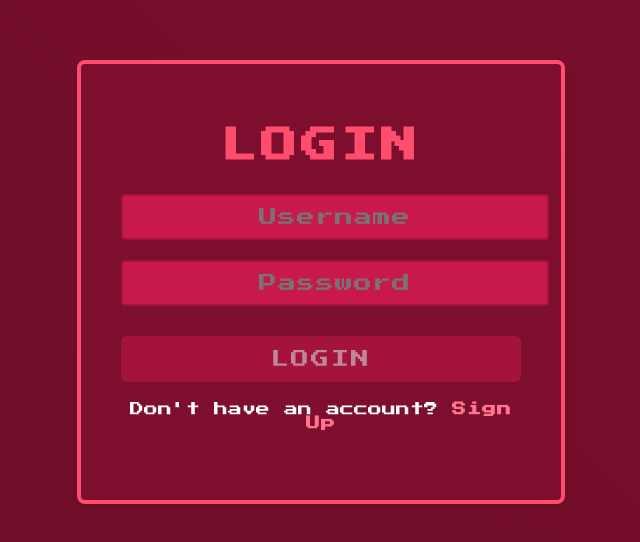
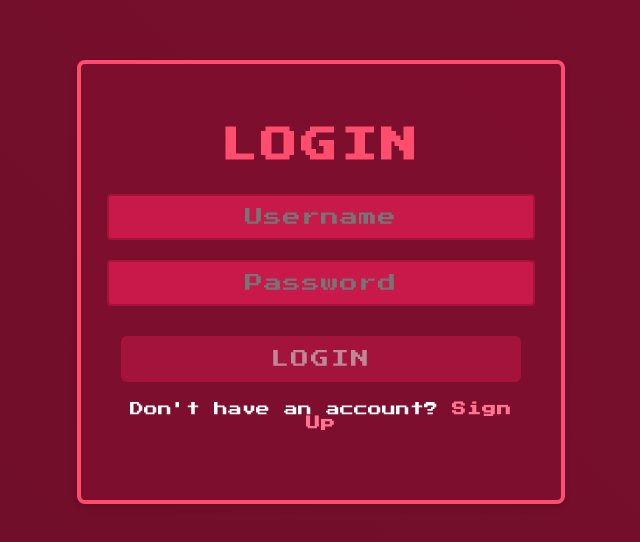
Before and after one commit to K-Senthil-Shunmugam/realms-of-discovery-front-end, a React (Create React App) app: page /login in a window 1280 px wide. Shown: the part 118-660 px from the top of the page, without its empty margins (319-959 px from the left). Built offline with nearby package versions, Linux system fonts and the light colour scheme.

Commit message:
Update file Login.css

```diff
--- a/src/components/Login.css
+++ b/src/components/Login.css
@@ -45,6 +45,9 @@ body {
   text-align: center;
   border: 4px solid #ff4d6d; /* 8-bit solid border */
   background: rgba(128, 15, 47, 0.9); /* Semi-transparent background */
+  display: flex;
+  flex-direction: column;
+  align-items: center; /* Ensures children are centered */
 }
 
 h1 {
```
